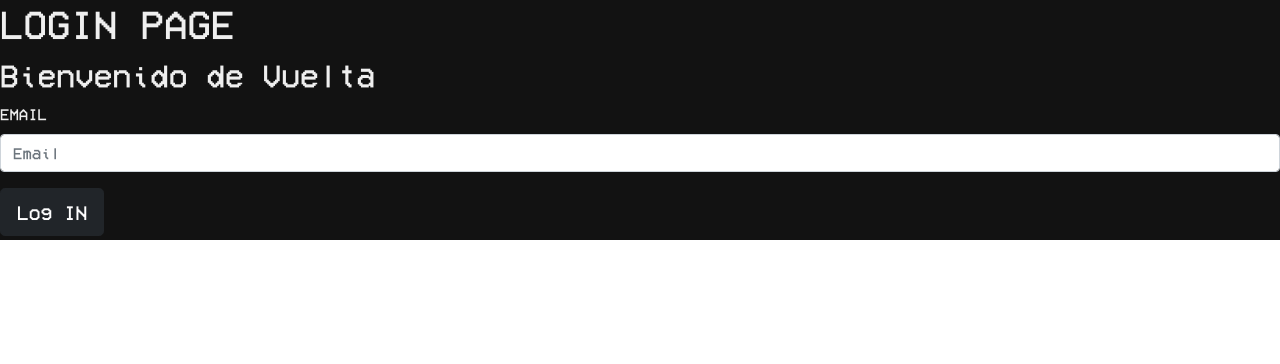
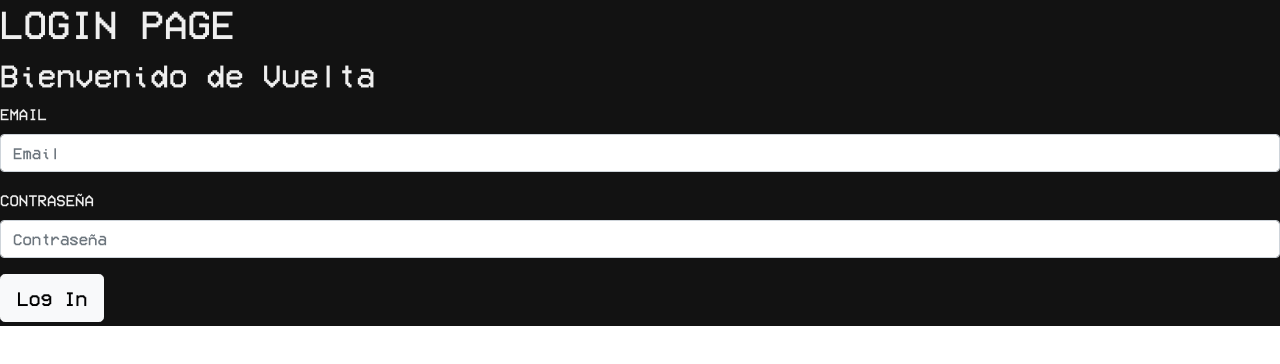
Before and after one commit to ProfessorByte/poa, a React (Create React App) app: page /login in a window 1280 px wide. Shown: the top 364 px of the page. Built offline with nearby package versions, Linux system fonts and the light colour scheme; a web font is replaced by a local one.

Commit message:
creando campo para contrasena

```diff
--- a/src/pages/LogIn.js
+++ b/src/pages/LogIn.js
@@ -16,8 +16,12 @@ class LogIn extends React.Component {
                     <Label>EMAIL</Label>
                     <Input type="email" placeholder="Email"/>
                 </FormGroup>
+                <FormGroup>
+                <Label>CONTRASEÑA</Label>
+                    <Input type="password" placeholder="Contraseña"/>
+                </FormGroup>
 
-                <Button className="btn-lg btn-dark btn-block">Log IN</Button>
+                <Button className="btn-lg btn- btn-light">Log In</Button>
             </Form>
         );
     }
```
